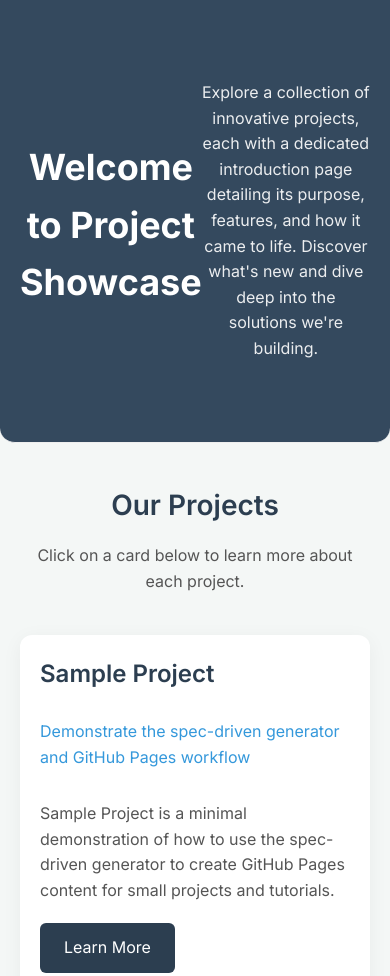
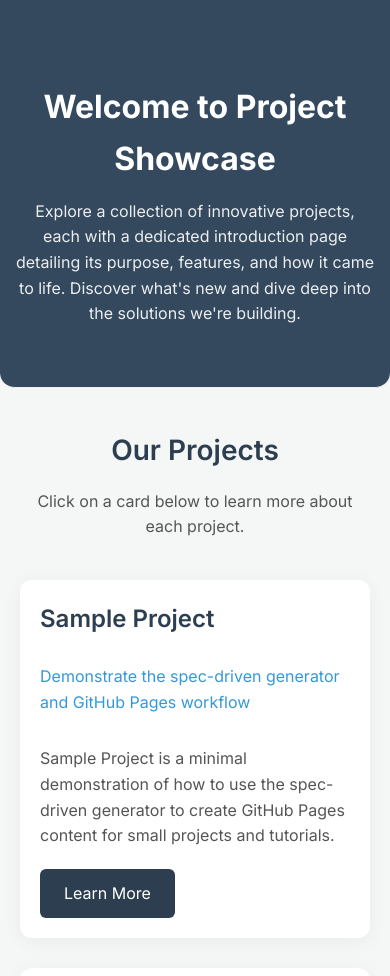
Before and after one commit to noobsolutions-2026/project-intro-pages, a website: page docs/index.html in a window 390 px wide. Shown: the top 976 px of the page. Drawn offline with Linux system fonts and the light colour scheme.

Commit message:
chore: fix mobile view

```diff
--- a/docs/assets/style.css
+++ b/docs/assets/style.css
@@ -63,12 +63,16 @@ header {
   padding: 80px 20px;
   margin-bottom: 40px;
   border-radius: 0 0 15px 15px;
+  display: flex; /* Explicitly set flex display */
+  flex-direction: column; /* Stack children vertically */
+  align-items: center; /* Center items horizontally within the flex container */
 }
 
 .hero-section h1 {
   font-size: 48px;
   margin-bottom: 15px;
   font-weight: 700;
+  width: 100%;
 }
 
 .hero-section p {
@@ -76,6 +80,7 @@ header {
   max-width: 800px;
   margin: 0 auto;
   opacity: 0.9;
+  width: 100%;
 }
 
 /* Main Content Area for proj-mgmt-app.html */
@@ -337,3 +342,17 @@ footer { /* Used by proj-mgmt-app.html */
     font-size: 16px;
   }
 }
+
+@media (max-width: 480px) {
+  .hero-section {
+    padding: 60px 15px; /* Reduce padding for very small screens */
+  }
+
+  .hero-section h1 {
+    font-size: 32px; /* Further reduce font size for h1 */
+  }
+
+  .hero-section p {
+    font-size: 16px; /* Further reduce font size for p */
+  }
+}
```
